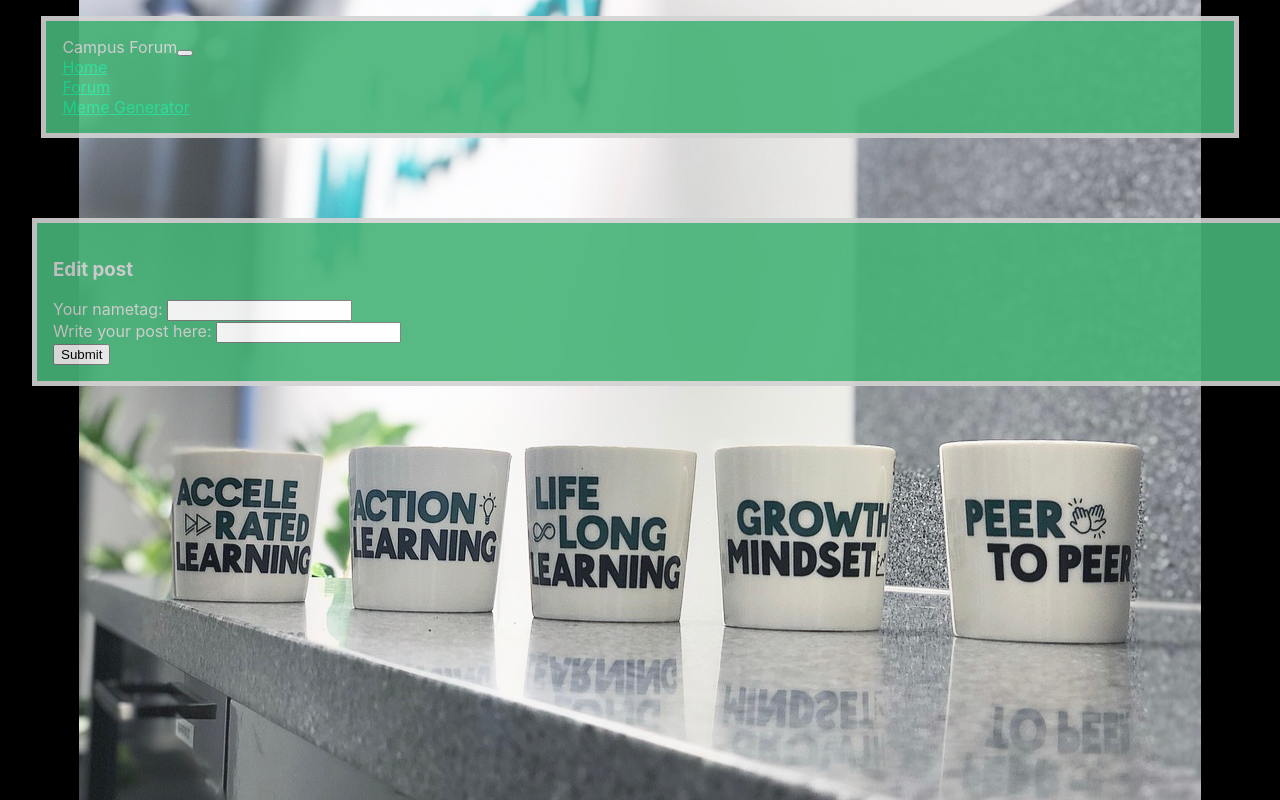
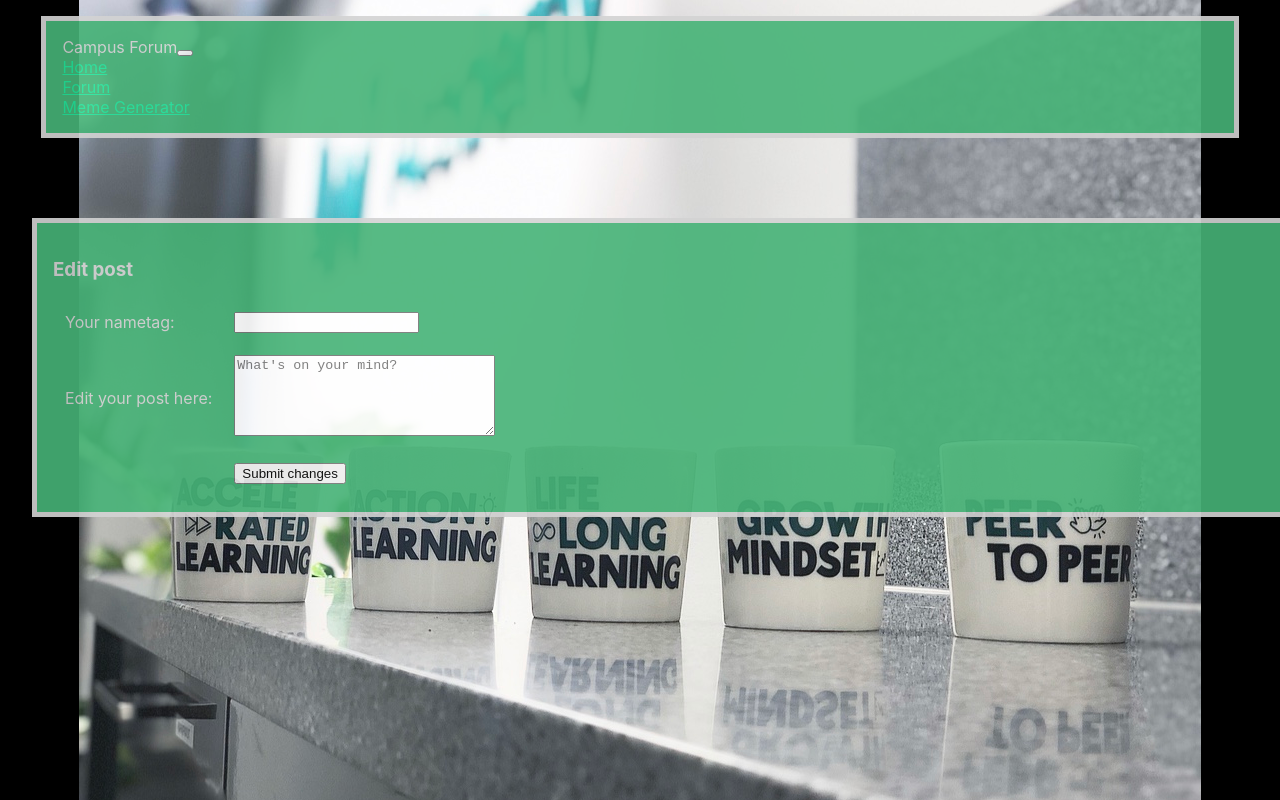
Before and after one commit to Suvisp/CampusForum_Client, a React (Create React App) app: page /#/forumEdit/1 in a window 1280 px wide. Built offline with nearby package versions, Linux system fonts and the light colour scheme; no server answers; the HTML template or start-up script is replaced by a standard one.

Commit message:
edit submit changes palauttaa forumille

```diff
--- a/src/components/ForumContent.jsx
+++ b/src/components/ForumContent.jsx
@@ -22,10 +22,8 @@ export default class ForumContent extends Component {
                 <tr className="forumBox">
                     <td><i>{this.props.post.post_nametag}</i></td>
                     <td>{this.props.post.post_content}</td>
-                    {/* <td><input type="button" value="📝" className="editB" onClick={this.updatePost} /></td> */}
                     <td><Link to={this.link}>Edit</Link></td>
                     <td><span onClick={this.removePost} ><IoIosTrash/></span></td>
-                    {/* <td><input type="button" value="delete" onClick={this.removePost} /></td> */}
                     <td><Like/></td>
                 </tr>
             </Fragment>
--- a/src/components/ForumEdit.jsx
+++ b/src/components/ForumEdit.jsx
@@ -1,8 +1,5 @@
 import React, { Component } from 'react'
-// import Form from 'react-bootstrap/Form'
-// import Button from 'react-bootstrap/Button'
-// import { Row, Col } from 'react-bootstrap'
-import { getOne, editPost } from '../services/restclient';
+import { getOne, editPost, getAll } from '../services/restclient';
 
 export default class ForumEdit extends Component {
     constructor(props) {
@@ -33,21 +30,38 @@ export default class ForumEdit extends Component {
 
     update = () => {
         editPost(this.state.post_id, this.state.post_contents).then(() => {
-            this.props.history.push("/")
+            this.props.history.push("/forumPage")
+            this.updateView();
         })
+    }
+
+    updateView() {
+        getAll().then(post_contents => {
+            this.setState({ post_contents });
+        }).catch(err => {
+            console.error("Virhe kiinni", err);
+            this.setState({ error: err.message })
+        });
     }
 
     render() {
         return (
-            <div>
+            <div className="forumBox">
                 <h3>Edit post</h3>
-                <label htmlFor="pNameTag">Your nametag: </label>
-                <input name="pNameTag" value={this.state.post_contents.post_nametag} onChange={this.nametagChange} />
-                <br></br>
-                <label htmlFor="pPostContent">Write your post here: </label>
-                <input name="pPostContent" value={this.state.post_contents.post_content} onChange={this.postcontentChange} />
-                <br></br>
-                <input type="button" value="Submit" onClick={this.update} />
+                <table>
+                    <tbody>
+                        <tr>
+                            <td><label htmlFor="pNameTag">Your nametag: </label></td>
+                            <td><input name="pNameTag" value={this.state.post_contents.post_nametag} onChange={this.nametagChange} /></td>
+                        </tr>
+                        <tr>
+                            <td><label htmlFor="pPostContent">Edit your post here: </label></td>
+                            <td><textarea cols="30" placeholder="What's on your mind?" rows="5" name="pPostContent" value={this.state.post_contents.post_content} onChange={this.postcontentChange} /></td>
+                        </tr>
+                        <br></br>
+                        <td><input type="button" value="Submit changes" onClick={this.update} /></td>
+                    </tbody>
+                </table>
             </div>
         )
     }
--- a/src/components/ForumForm.jsx
+++ b/src/components/ForumForm.jsx
@@ -1,16 +1,11 @@
 import React, { Component } from 'react'
-// import Form from 'react-bootstrap/Form'
-// import Button from 'react-bootstrap/Button'
-// import { Row, Col } from 'react-bootstrap'
 
 export default class ForumForm extends Component {
     state = {
         post_nametag: '',
         post_content: '',
         post_id: 0,
-        // post_contents: []
     }
-    //tarviiko olla tässä taulukko []?
 
     nametagChange = (ev) => {
         this.setState({ post_nametag: ev.target.value });
--- a/src/components/ForumList.jsx
+++ b/src/components/ForumList.jsx
@@ -1,12 +1,9 @@
 import React, { Component } from 'react'
-// import { Forum } from './ForumForm'
-// import { Table } from 'react-bootstrap'
 import ForumContent from './ForumContent'
 
 export default class ForumList extends Component {
 
     render() {
-        //self=this;
         var allposts = this.props.post_contents.map((p, ind) => {
             return (<ForumContent post_id={p.post_id} key={p.post_id} post={p} removePost={this.props.removePost} />)
         })
--- a/src/components/ForumPage.jsx
+++ b/src/components/ForumPage.jsx
@@ -28,9 +28,10 @@ export default class ForumPage extends Component {
     }
 
     newPost = (p) => {
-        addNew(p, () => {
+        addNew(p)
+            .then((res) => {
             this.updateView();
-        })
+        });
     }
 
     removePost = (del_id) => {
--- a/src/components/Home.jsx
+++ b/src/components/Home.jsx
@@ -2,7 +2,7 @@ import React from 'react'
 import Jumbotron from 'react-bootstrap/Jumbotron'
 import { Tab } from 'react-bootstrap'
 import SideBar from './SideBar';
-import { HashLink as Link } from 'react-router-hash-link';
+// import { HashLink as Link } from 'react-router-hash-link';
 // import { HashLink as Link } from 'react-router-hash-link';
 
 export const Home = () => {
--- a/src/components/Meme.jsx
+++ b/src/components/Meme.jsx
@@ -2,6 +2,7 @@ import React, { Component } from 'react';
 import './Memes.css';
 
 export default class Meme extends Component {
+    // Meme generaatori
     constructor() {
         super()
         this.state = {
--- a/src/components/Navigation.jsx
+++ b/src/components/Navigation.jsx
@@ -3,7 +3,6 @@ import { Link } from 'react-router-dom'
 import Navbar from 'react-bootstrap/Navbar'
 import Nav from 'react-bootstrap/Nav'
 import NavbarBrand from 'react-bootstrap/NavbarBrand'
-
 export default class Navigation extends Component {
   render() {
     return (
--- a/src/components/SideBar.jsx
+++ b/src/components/SideBar.jsx
@@ -1,6 +1,7 @@
 import React, { Component } from 'react'
 
 export default class SideBar extends Component {
+    // Tämä koodi tervehtii kellonajan mukaan Good morning/evening/night!
     render() {
         const date = new Date()
         const hours = date.getHours()
@@ -12,7 +13,7 @@ export default class SideBar extends Component {
         if (hours < 12) {
             timeOfDay = "morning"
             styles.color = "#04756F"
-        } else if (hours >= 12 && hours < 17) {
+        } else if (hours >= 12 && hours < 18) {
             timeOfDay = "afternoon"
             styles.color = "#2E0927"
         } else {
--- a/src/services/restclient.js
+++ b/src/services/restclient.js
@@ -2,7 +2,6 @@ import Axios from 'axios';
 
 let getAll = async () => {
     let result = await Axios.get('http://localhost:3000/api/postaus')
-    // return result.data;
     return result.data;
 }
 
@@ -15,7 +14,6 @@ let getOne = async (id) => {
 let addNew = async (p) => {
     let newOne = await Axios.post('http://localhost:3000/api/postaus', p)
     return newOne;
-    // return newOne.data;
 }
 
 let deletePost = async (id) => {
@@ -27,16 +25,8 @@ let deletePost = async (id) => {
 let editPost = async (id, p) => {
     let edited = await Axios.put('http://localhost:3000/api/postaus/' + id, p)
     // return edited.data;
-    return edited.data;
+    return edited;
 }
-
-// let editPost = async (id, post_nametag, post_content) => {
-//     let edited = await Axios.put('http://localhost:3000/api/postaus/' + id, {
-//         post_nametag: post_nametag,
-//         post_content: post_content
-//     })
-//     return edited
-// }
 
 let editLike = async (id, p) => {
     let edited = await Axios.put('http://localhost:3000/api/postaus/' + id, p)
```
